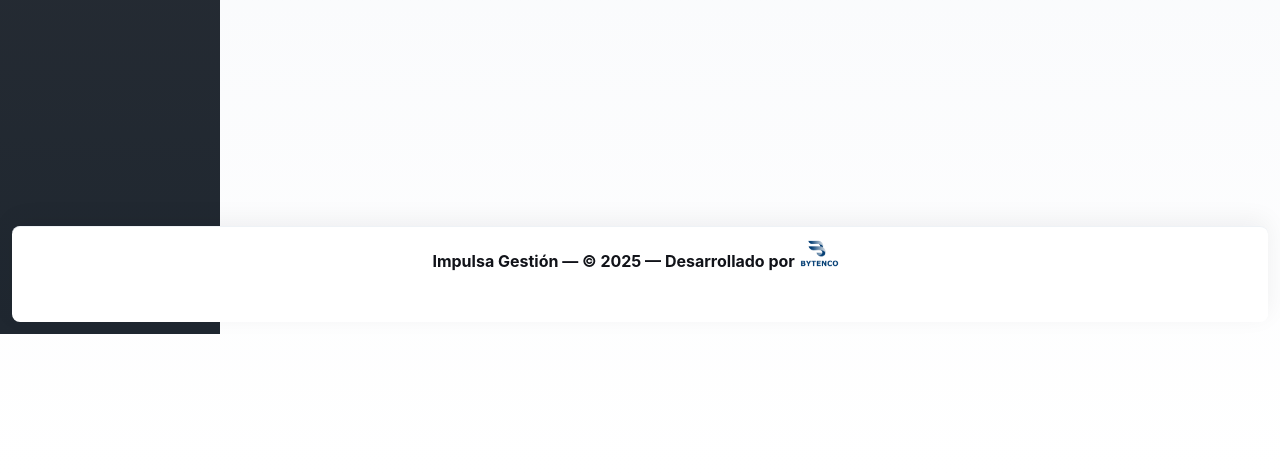
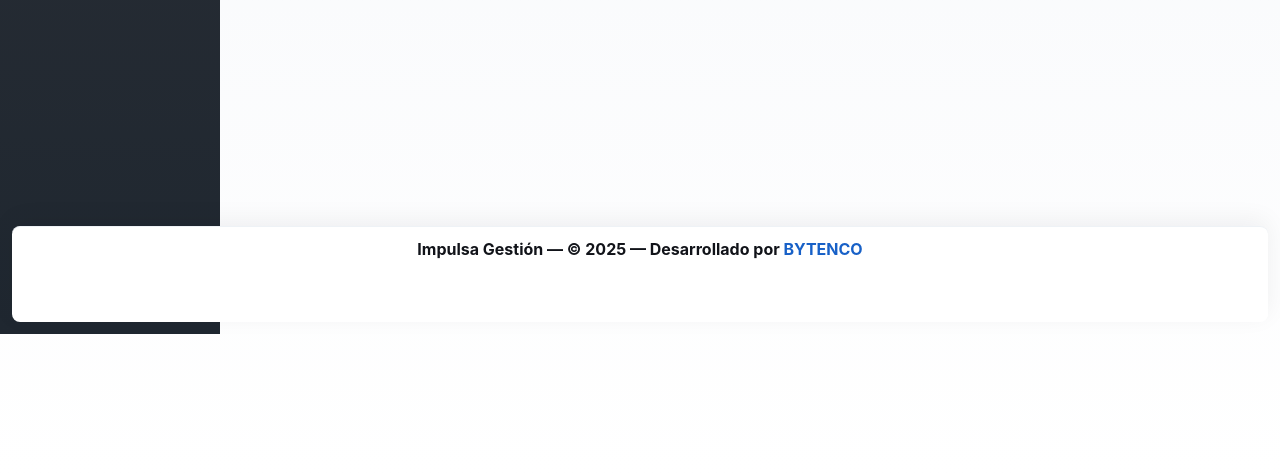
Before and after one commit to gchico72/impulsa_gestion, a Django app: page /cooperadora/ in a window 1280 px wide. Shown: the part 466-940 px from the top of the page. Run offline with Django 4.2, Linux system fonts and the light colour scheme.

Commit message:
Se quitó el logo de Bytengo en el footer y se dejó solo el texto, conservando la URL al sitio de Bytenco.

```diff
--- a/Explicacion_del_proyecto.txt
+++ b/Explicacion_del_proyecto.txt
@@ -37,7 +37,8 @@ class MonthCloser:
         self.strategy = carryover_strategy or CarryoverStrategy()
 
 
-El MonthCloser puede recibir diferentes implementaciones de la estrategia de traslado a través de su constructor, lo que permite cambiar fácilmente cómo se manejan los saldos entre períodos sin modificar el código del MonthCloser.
+El MonthCloser puede recibir diferentes implementaciones de la estrategia de traslado a través de su constructor,
+lo que permite cambiar fácilmente cómo se manejan los saldos entre períodos sin modificar el código del MonthCloser.
 
 
 
--- a/templates/base.html
+++ b/templates/base.html
@@ -83,8 +83,8 @@
       <div class="container">
         <p>
           Impulsa Gestión — &copy; 2025 — Desarrollado por
-          <a href="https://www.bytenco.com.ar" target="_blank" rel="noopener noreferrer" class="bytenco-credit" aria-label="Bytenco">
-            <img src="{% static 'Bytenco_reducido.png' %}" alt="Bytenco" class="bytenco-logo"/>
+          <a href="https://www.bytenco.com.ar" target="_blank" rel="noopener noreferrer" class="bytenco-credit">
+            BYTENCO
           </a>
         </p>
       </div>
```
Also changed, not shown: db.sqlite3.
